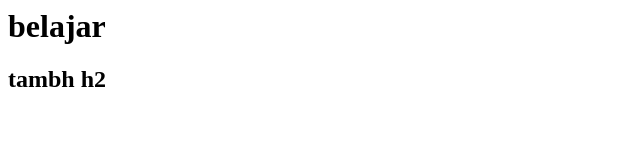
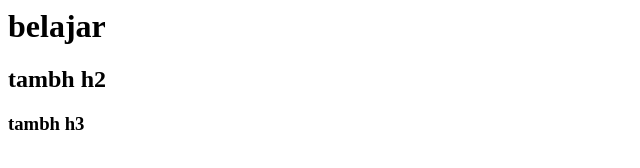
Before and after one commit to onedien/tutorial, a plain HTML site: page index.html in a window 1280 px wide. Shown: the whole page, without its empty margins (0-640 px from the left). Drawn offline with Linux system fonts and the light colour scheme.

Commit message:
tambah h3 dari github

```diff
--- a/index.html
+++ b/index.html
@@ -1,2 +1,3 @@
 <h1>belajar</h1>
 <h2>tambh h2</h2>
+<h3>tambh h3</h3>
```
